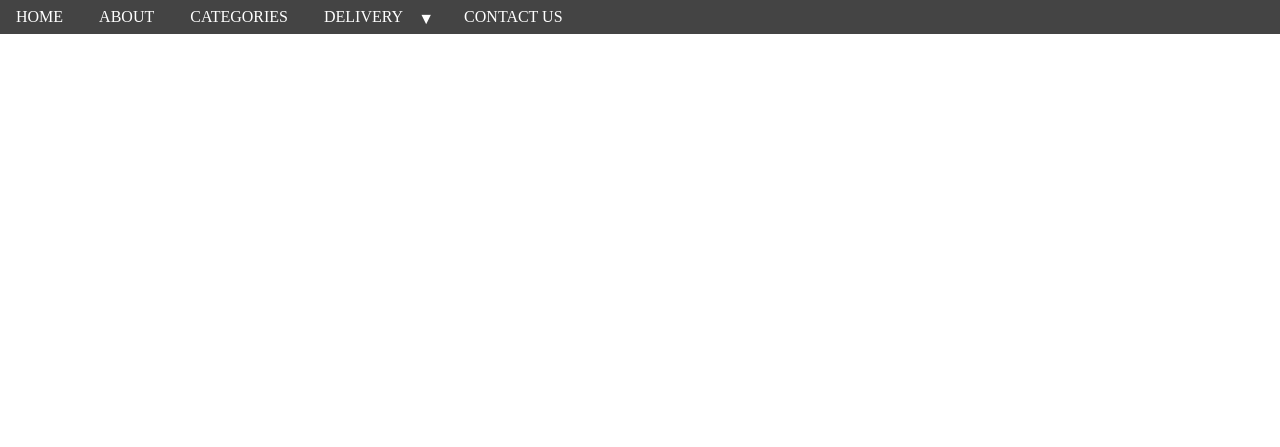
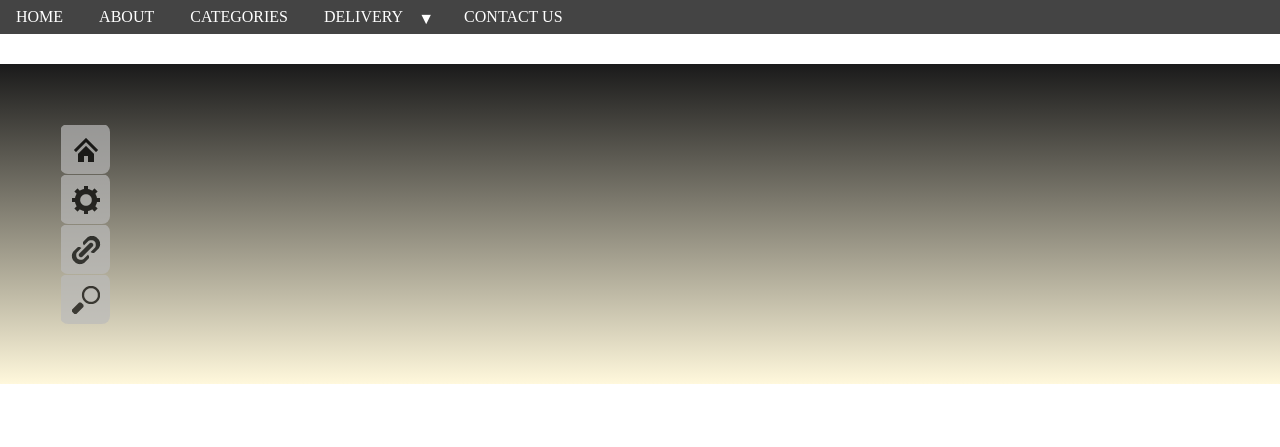
Before and after one commit to PavloUlanenko/pavloulanenko.github.io, a PHP site: page /different-menus/index.html in a window 1280 px wide. Shown: the top 447 px of the page. Run offline with PHP 8.4, Linux system fonts and the light colour scheme.

```diff
--- a/APIs/vibration-api/script.js
+++ b/APIs/vibration-api/script.js
@@ -17,7 +17,7 @@ window.addEventListener("load", function() {
 			if(e.target.classList.contains("perpetually")) {
 				timer = setInterval(function() {
 					navigator.vibrate(result);
-				}, 1000);
+				}, 900);
 				return timer;
 			}
 			if(timer && e.target.classList.contains("stop")) {
--- a/different-menus/index.html
+++ b/different-menus/index.html
@@ -27,6 +27,34 @@
         <li><a href="#">Contact us</a></li>
       </ul>
     </nav>
+    <div class="menu-2-wrap">
+      <ul class="nav">
+        <li class="menu">
+          <a>Main menu</a>
+          <a>Products</a>
+          <a>Store</a>
+          <a>Forum</a>
+        </li>
+        <li class="settings">
+          <a>Settings</a>
+          <a>Account</a>
+          <a>Notifications</a>
+          <a>Display</a>
+        </li>
+        <li class="link">
+          <a>Link</a>
+          <a>Embed</a>
+          <a>Short</a>
+          <a>Full link</a>
+        </li>
+        <li class="search">
+          <a>Item1</a>
+          <a>Item2</a>
+          <a>Item3</a>
+          <a>Item3</a>
+        </li>
+      </ul>
+    </div>
   </div>
   <script src="script.js" defer></script>
 </body>
--- a/different-menus/style.css
+++ b/different-menus/style.css
@@ -7,7 +7,7 @@ html, body {
   height: 100%;
   width: 100%;
 }
-ul {
+ul.main-menu {
   list-style: none;
   background-color: #444;
 }
@@ -60,3 +60,80 @@ a {
 .has-submenu.-active > a::after {
   content: "\25B2";
 }
+
+
+/*MENU-2*/
+.menu-2-wrap {
+  text-transform: uppercase;
+  background:linear-gradient(#1a1a1a, #FFF8DC) no-repeat;
+  padding: 30px;
+  margin-top: 30px;
+}
+.nav{
+  list-style:none;
+  padding:0;
+  margin:30px;
+  width:50px;
+  opacity:0.7;
+  transition:opacity 0.3s ease-in-out;
+}
+.nav li{
+  height:50px;
+  width:50px;
+  overflow:hidden;
+  border-radius:8px;
+}
+.nav li a{
+  display:block;
+  width:200px;
+  height:40px;
+  line-height:40px;
+  background:#bbb;
+  margin:1px;
+  color:#fff;
+  padding-left:15px;
+  cursor:pointer;
+}
+.nav:hover{
+  opacity:1;
+}
+.nav li a:hover{
+  background:#2fc5ff;
+}
+.nav li:hover{
+  width:200px;
+  height:175px;
+  transition-property:width, height;
+  transition-duration:1,2s;
+  transition-timing-function:ease-in-out;
+  transition-duration:0.8s;
+}
+.nav li a:first-child{
+  font-size:1.1em;
+  height:50px;
+  line-height:50px;
+  position:relative;
+  text-indent:36px;
+}
+.nav li a:first-child::before{
+  content:'';
+  position:absolute;
+  display:block;
+  height:32px;
+  width:32px;
+  top:9px;
+  left:9px;
+}
+.menu a:first-child::before{
+  background:url(img/home.png) center no-repeat;
+}
+.settings a:first-child::before{
+  background:url(img/settings.png) center no-repeat;
+}
+.link a:first-child::before{
+  background:url(img/link.png) center no-repeat;
+}
+.search a:first-child::before{
+  background:url(img/search.png) center no-repeat;
+}
+/*/MENU-2*/
--- a/index.html
+++ b/index.html
@@ -15,8 +15,10 @@
   				<li><a href="toggled-panels/index.html">Toggled panels</a></li>
   				<li><a href="b&j-task/index.html">B&I task</a></li>
           <li><a href="handlebars/handlebars.html">Handlebars posts</a></li>
+          <li><a href="backgrounds/index.html">Backgrounds (clip, etc.)</a></li>
           <li><a href="laptop-battery-API/index.html">Laptop battery API (promises)</a></li>
   				<li><a href="bookmarklets/malhtml.html"></a></li>
+          <li><a href="tooltips.html">Tooltips</a></li>
   				<li>
   					<ul class="submenu">
   						<span>Canvas</span>
```
Also changed, not shown: APIs/vibration-api/index.html (+6 -1 lines), APIs/vibration-api/style.css (+12 -0 lines), backgrounds/index.html (added, +19 -0 lines), backgrounds/style.css (added, +18 -0 lines), text-effects/index.html (+5 -0 lines), text-effects/style.css (+17 -0 lines), tooltips/index.html (added, +65 -0 lines), backgrounds/script.js (added), different-menus/img/home.png (added), different-menus/img/link.png (added), different-menus/img/search.png (added), different-menus/img/settings.png (added).
